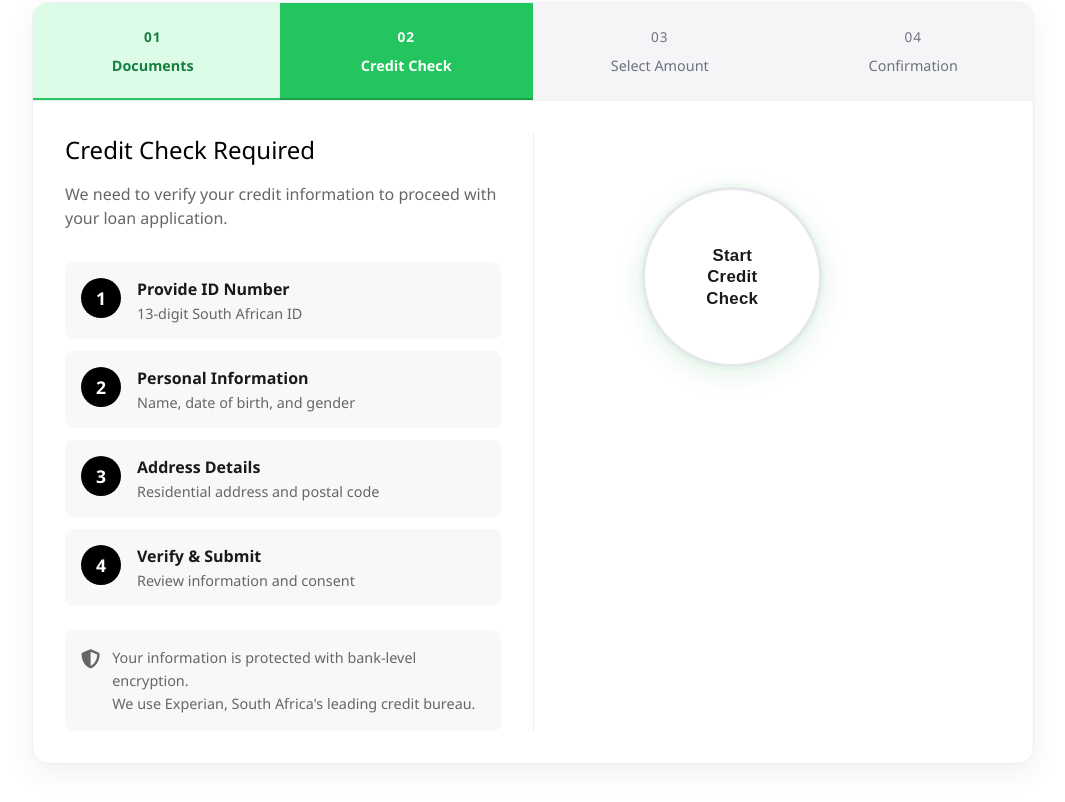
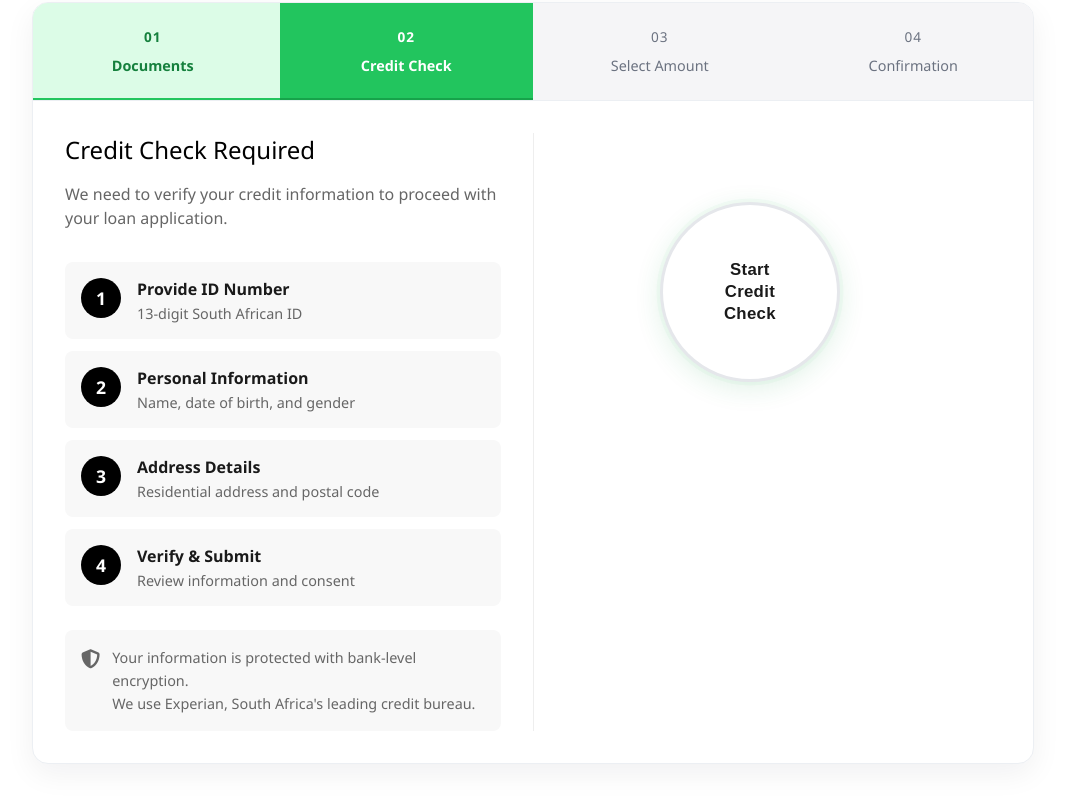
Before and after one commit to MpumeleloTheAlgoHiver/Ndlovu-Cash-Loans, a website: page public/user-portal/pages/apply-loan-2.html in a window 1280 px wide. Shown: the part 848-1650 px from the top of the page, without its empty margins (107-1172 px from the left). Drawn offline with nearby package versions, Linux system fonts and the light colour scheme; files that its build step writes are made by us from their sources.

Commit message:
Move credit check button lower and right

```diff
--- a/public/user-portal/modules-css/credit-check.css
+++ b/public/user-portal/modules-css/credit-check.css
@@ -281,7 +281,7 @@
   display: flex;
   align-items: flex-start;
   justify-content: center;
-  padding-top: 3.4rem;
+  padding-top: 4.3rem;
 }
 
 .credit-check-right-section .credit-circle-outer {
@@ -289,7 +289,7 @@
   min-height: auto;
   height: auto;
   justify-content: flex-start;
-  padding-left: 4.8rem;
+  padding-left: 5.9rem;
 }
 
 #start-credit-check-btn {
```
